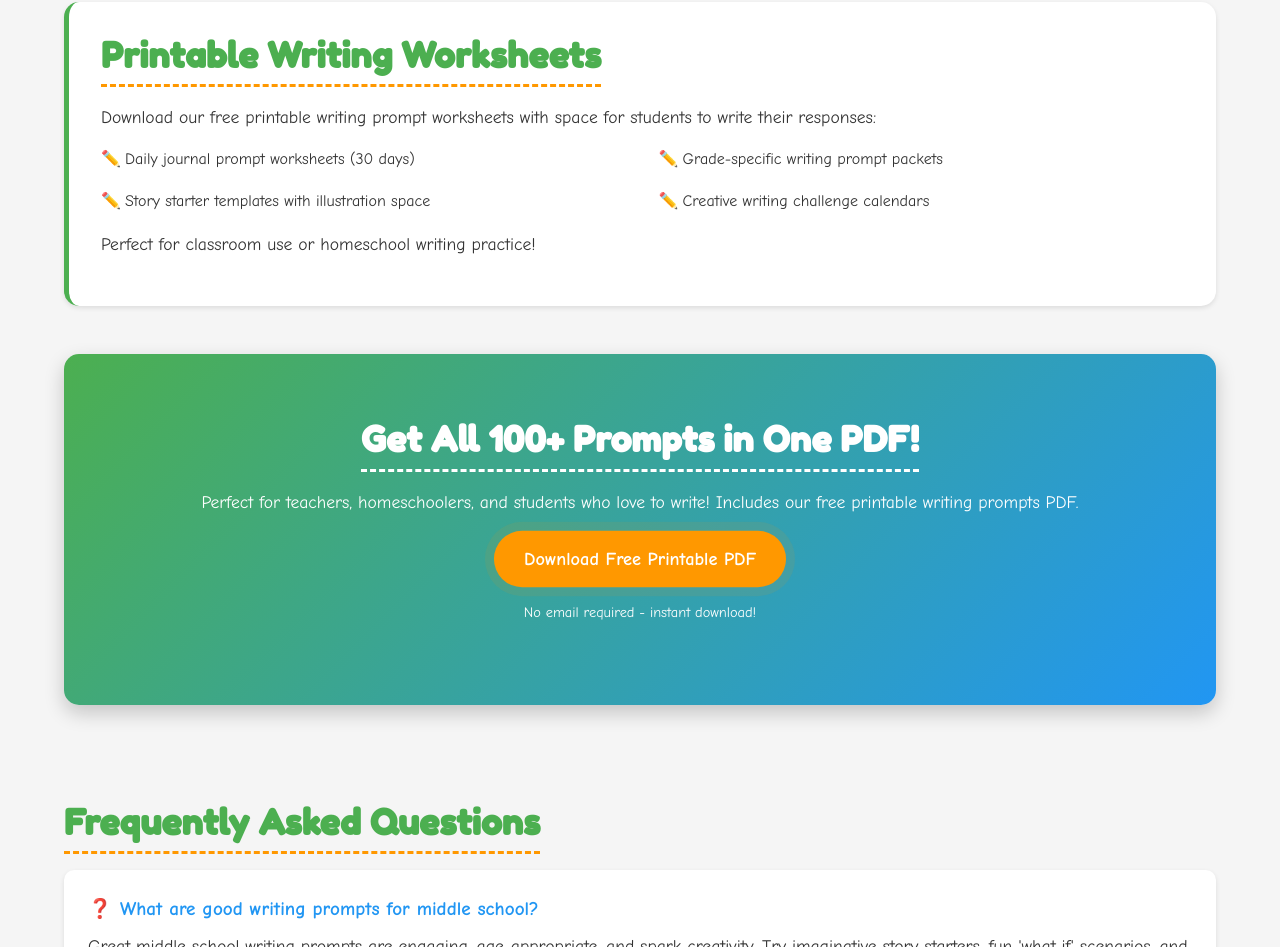
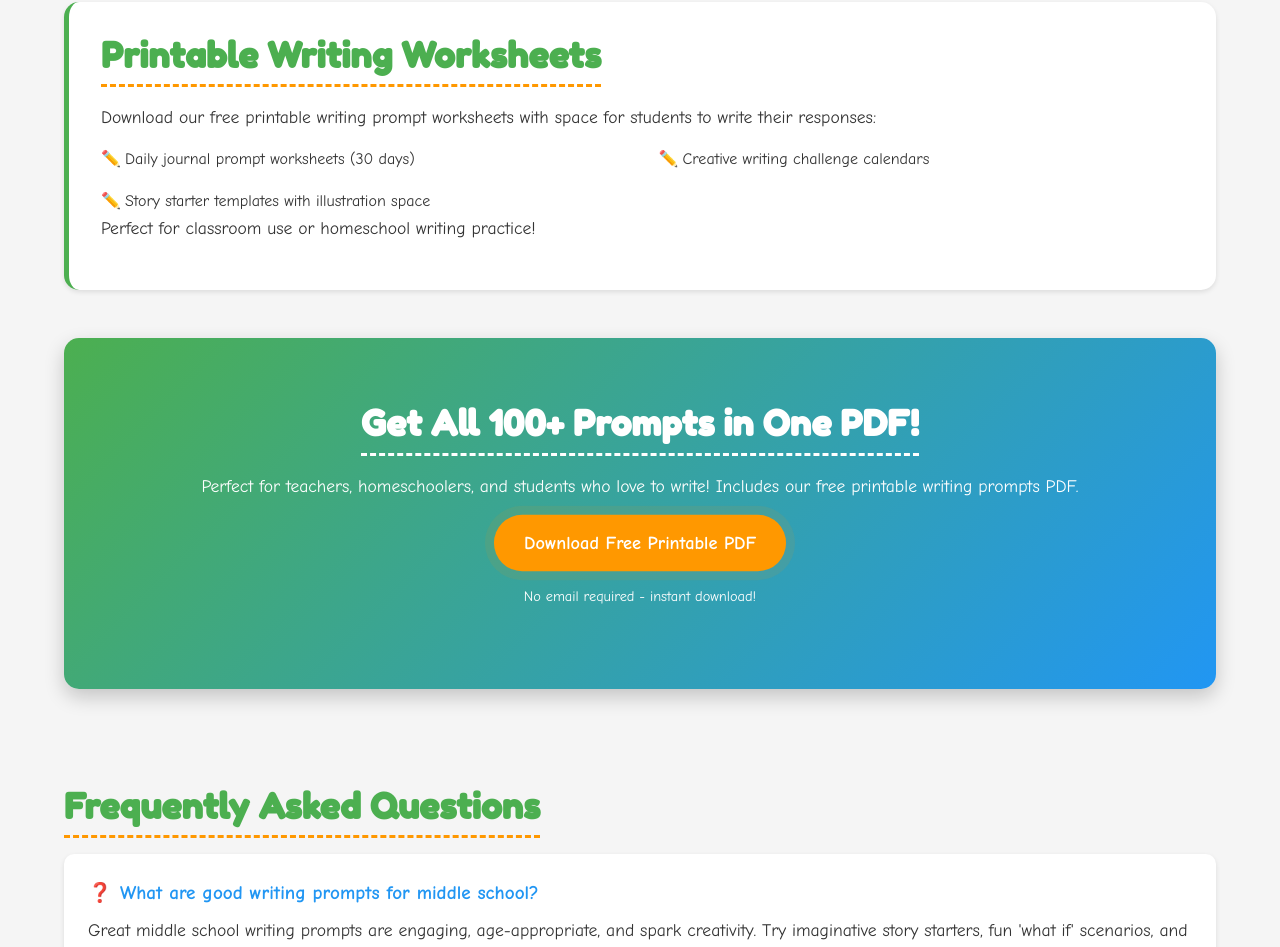
Before and after one commit to UserN9090/middleschoolprompts, a plain HTML site: page index.html in a window 1280 px wide. Shown: the part 4025-4972 px from the top of the page. Drawn offline with Linux system fonts and the light colour scheme.

Commit message:
Update index.html

```diff
--- a/index.html
+++ b/index.html
@@ -763,7 +763,6 @@
                 <ul class="prompts-list">
                     <li>Daily journal prompt worksheets (30 days)</li>
                     <li>Story starter templates with illustration space</li>
-                    <li>Grade-specific writing prompt packets</li>
                     <li>Creative writing challenge calendars</li>
                 </ul>
                 <p>Perfect for classroom use or homeschool writing practice!</p>
```
